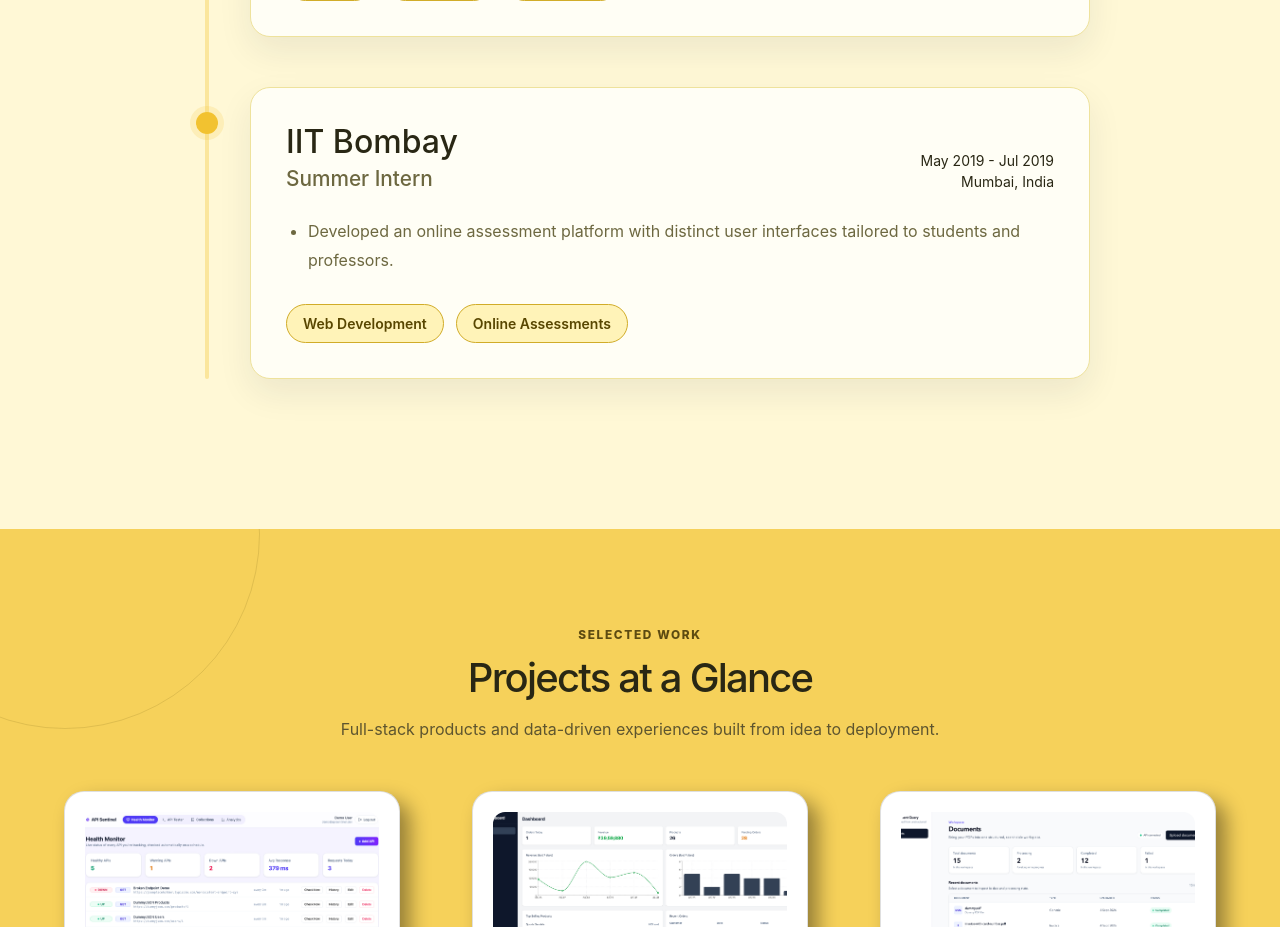
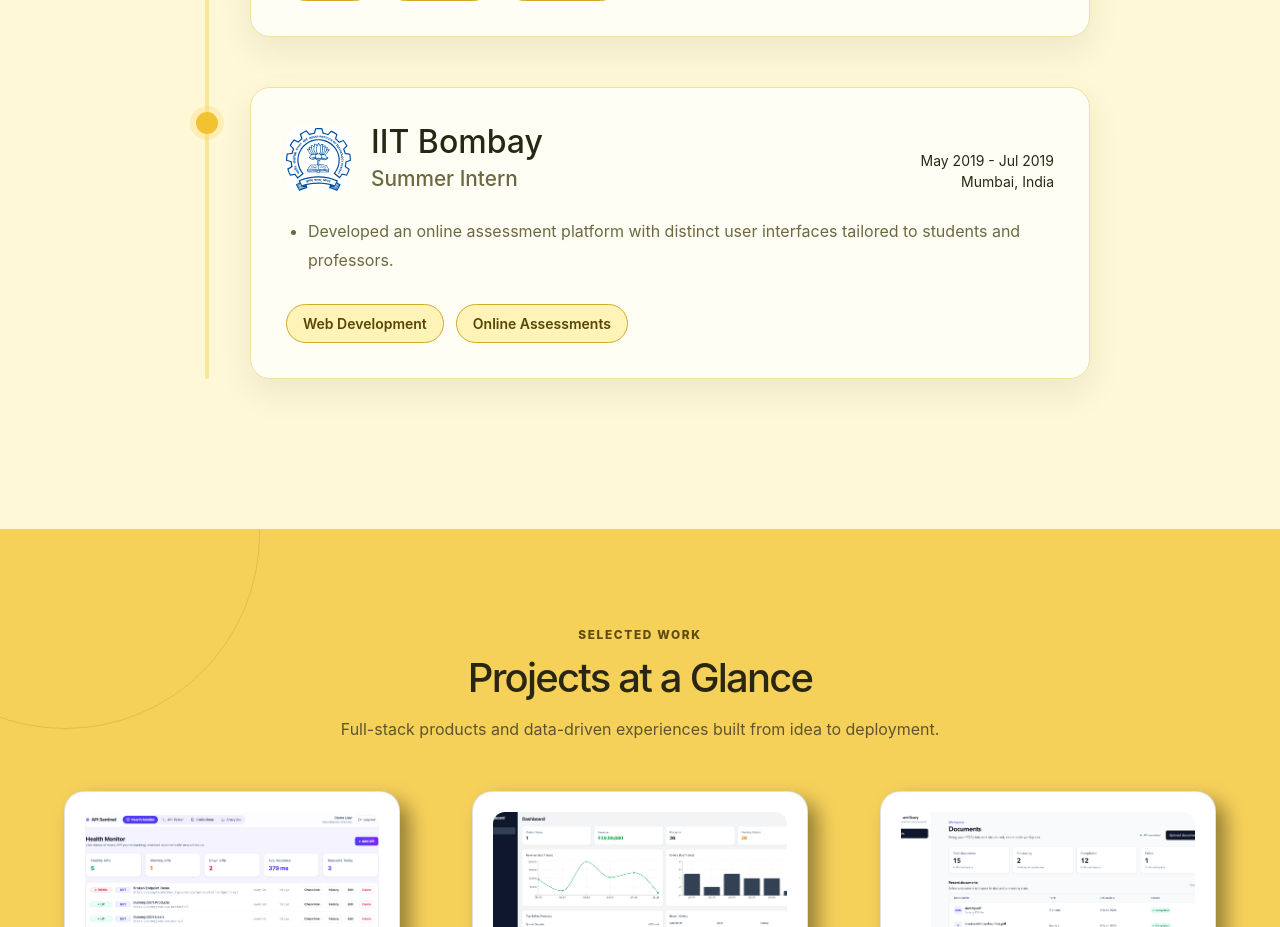
Before and after one commit to BharatAggarwal21/BharatAggarwal21.github.io, a React (Create React App) app: page / in a window 1280 px wide. Shown: the part 3940-4867 px from the top of the page. Built offline with nearby package versions, Linux system fonts and the light colour scheme.

Commit message:
add IIT Bombay experience logo

```diff
--- a/src/components/Experience/Experience.jsx
+++ b/src/components/Experience/Experience.jsx
@@ -106,6 +106,7 @@
   {
     company: "IIT Bombay",
     role: "Summer Intern",
+    logo: "/iit-bombay.svg",
     duration: "May 2019 - Jul 2019",
     location: "Mumbai, India",
     skills: ["Web Development", "Online Assessments"],
```
Also changed, not shown: public/iit-bombay.svg (added).
